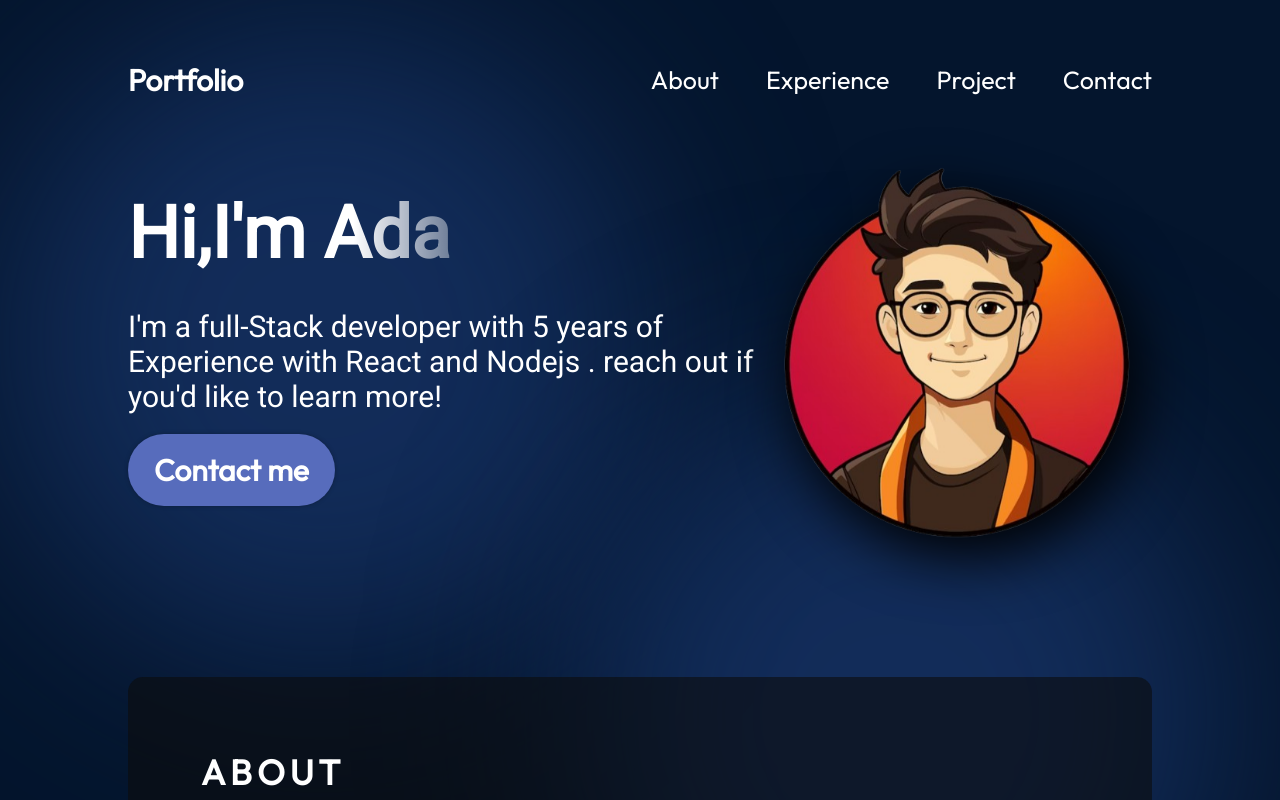
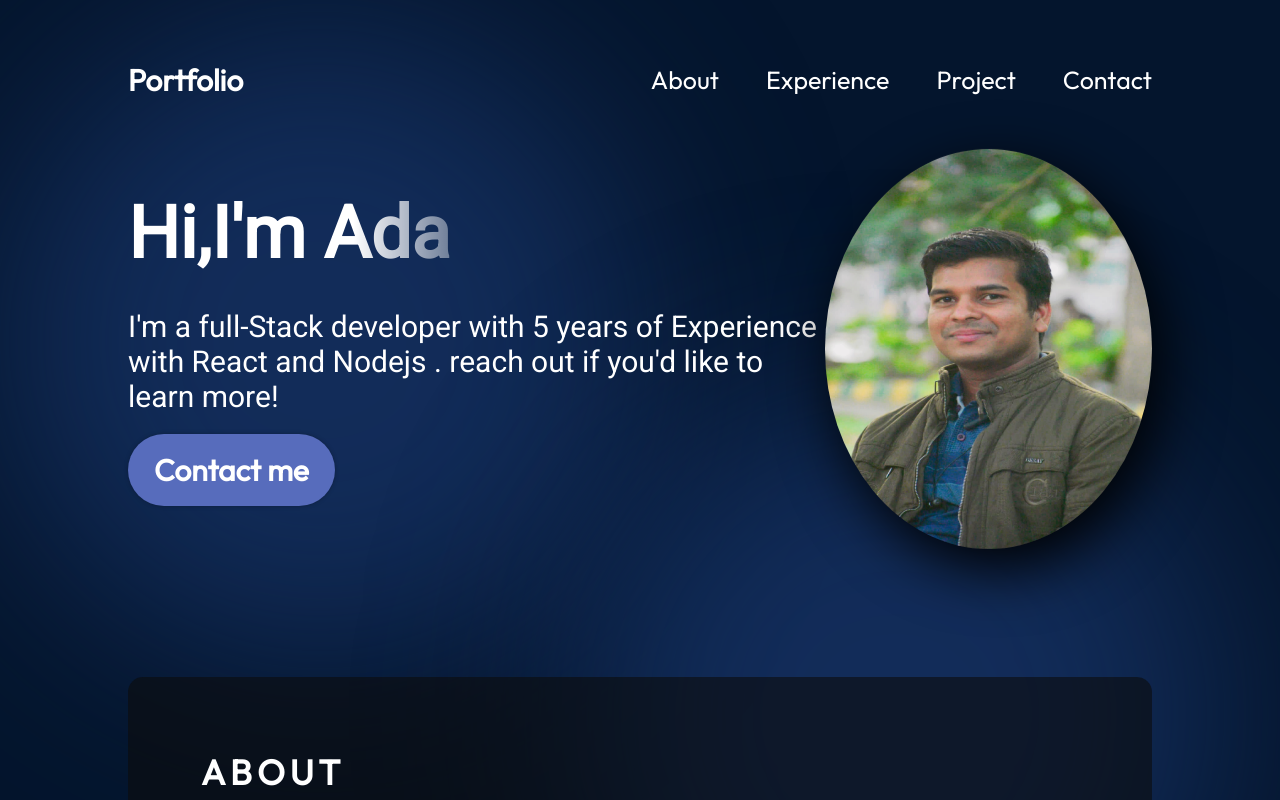
Before and after one commit to Ranjan-33/Portfolio, a React (Vite) app: page / in a window 1280 px wide. Shown: the top 800 px of the page. Built offline with nearby package versions, Linux system fonts and the light colour scheme.

Commit message:
changed hero ecton picture

```diff
--- a/src/components/Hero.jsx
+++ b/src/components/Hero.jsx
@@ -16,7 +16,7 @@ const Hero = () => {
         </a>
       </div>
       <img
-        src={getImageUrl("hero/profile3.png")}
+        src={getImageUrl("hero/img1.jpg")}
         alt="hero img of me "
         className={styles.heroImg}
       />
```
